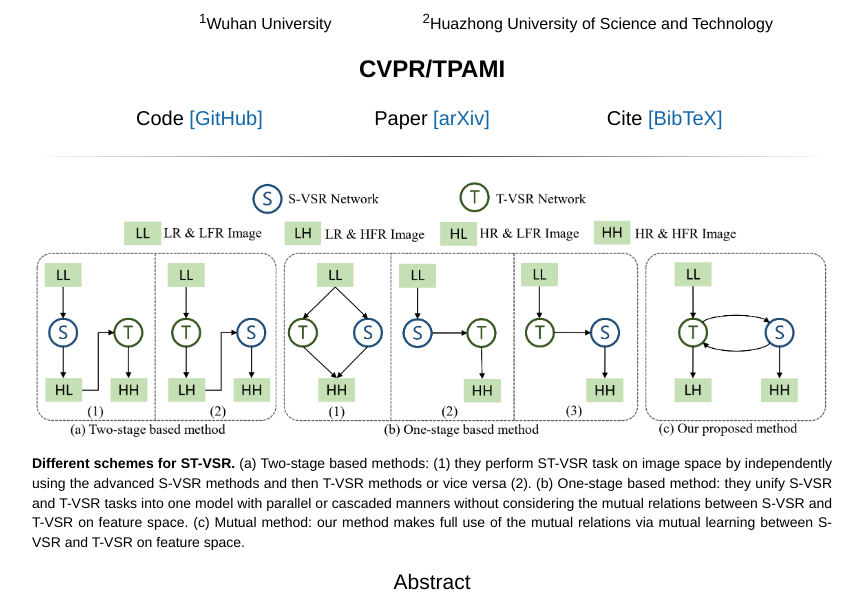
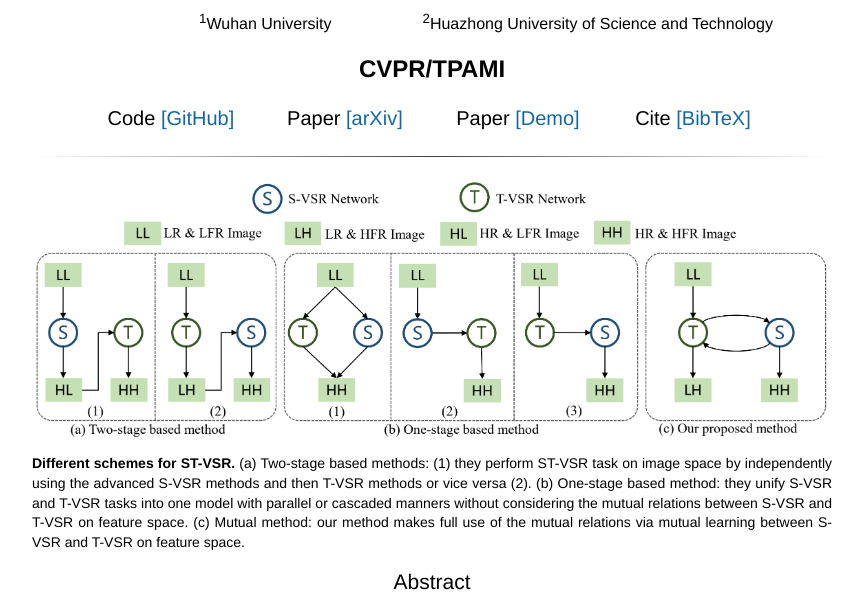
Before and after one commit to MengshunHu/CycMuNet.github.io, a plain HTML site: page index.html in a window 1280 px wide. Shown: the part 153-761 px from the top of the page, without its empty margins (208-1071 px from the left). Drawn offline with Linux system fonts and the light colour scheme; a web font is replaced by a local one.

Commit message:
Update index.html

```diff
--- a/index.html
+++ b/index.html
@@ -226,7 +226,7 @@ background-image: linear-gradient(to right, rgba(0, 0, 0, 0), rgba(0, 0, 0, 0.75
                 <center>
                   <br>
                   <span style="font-size:20px">Code
-                    <a href="https://github.com/MengshunHu/CycMuNet+"> [GitHub]</a>
+                    <a href="https://github.com/tongyuantongyu/cycmunet"> [GitHub]</a>
                   </span>
                 </center>
               </td>
@@ -236,6 +236,15 @@ background-image: linear-gradient(to right, rgba(0, 0, 0, 0), rgba(0, 0, 0, 0.75
                   <br>
                   <span style="font-size:20px">
                     Paper <a href="https://ieeexplore.ieee.org/stamp/stamp.jsp?arnumber=10177211"> [arXiv]</a>
+                  </span>
+                </center>
+              </td>
+
+	      <td align="center" width="200px">
+                <center>
+                  <br>
+                  <span style="font-size:20px">
+                    Paper <a href="https://file-cn1.tyty.moe/SRCompare_Mission_Impossible_Dead_Reckoning_Teaser_Trailer/"> [Demo]</a>
                   </span>
                 </center>
               </td>
```
